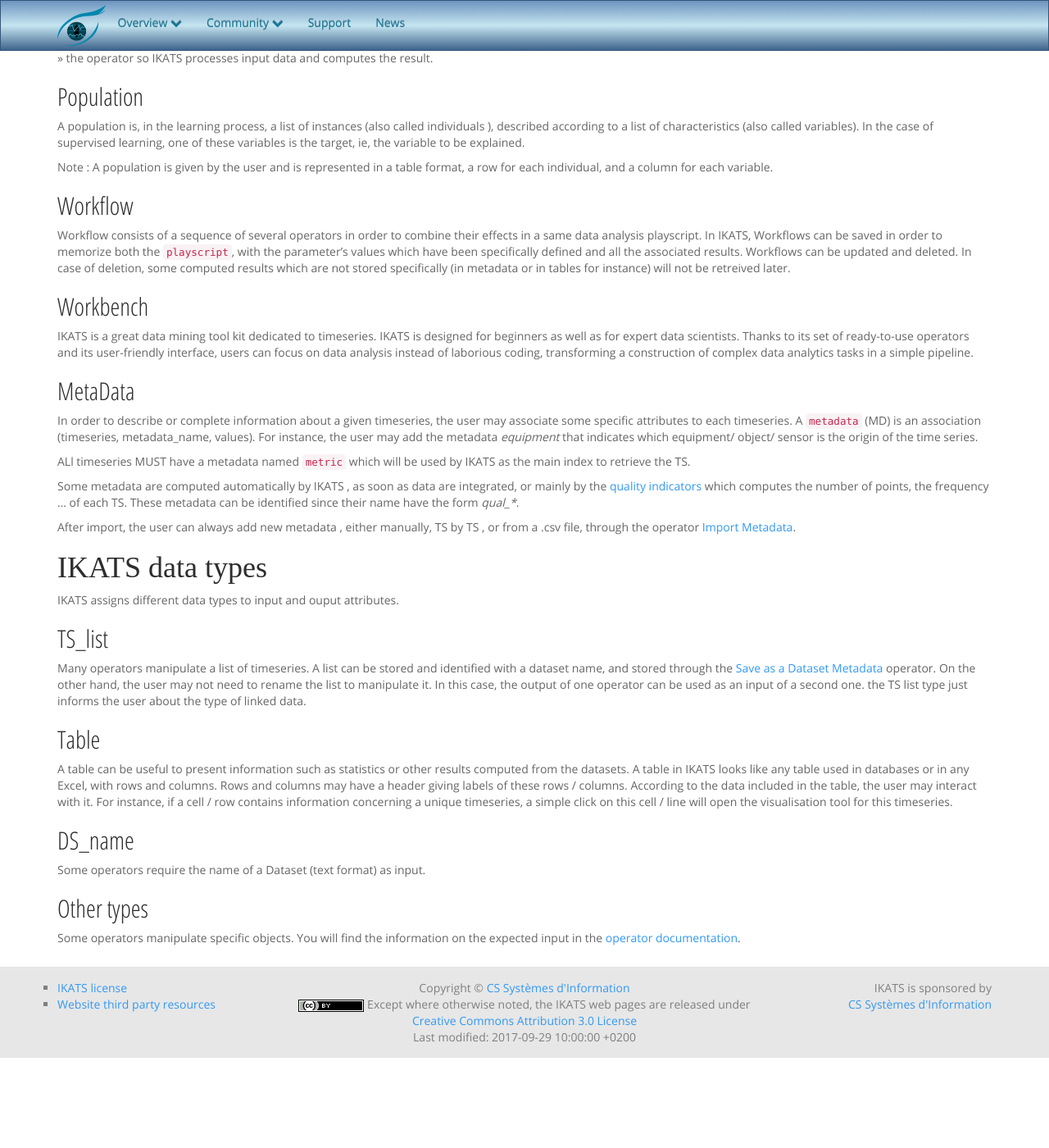
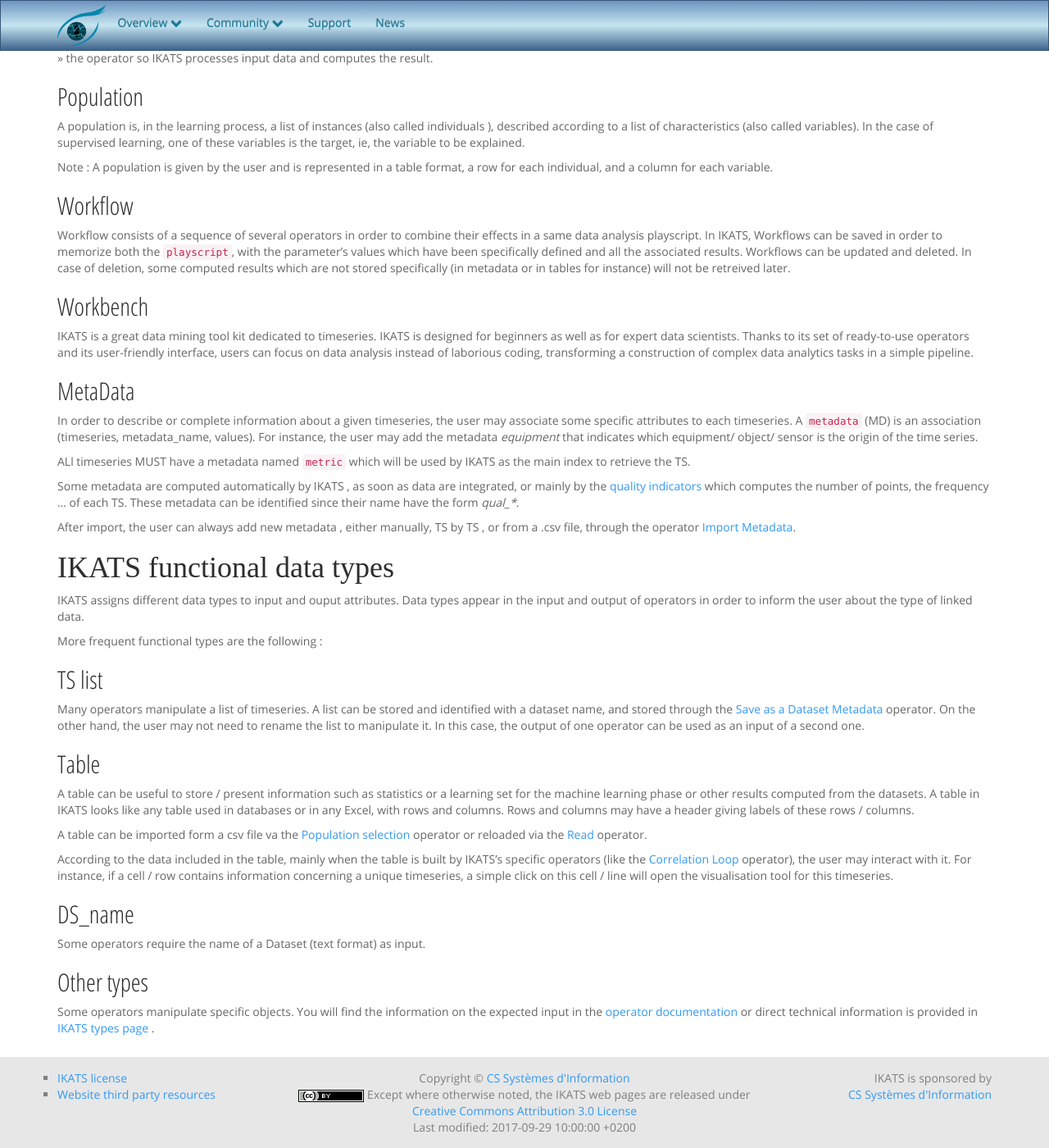
Before and after one commit to IKATS/ikats.github.io, a Jekyll site: the page built from concepts.md, in a window 1280 px wide and 1400 px high, scrolled down 611 px. Shown: the whole window at 82% size. Built offline with Jekyll 4.4.1, drawn with Linux system fonts in a browser that asks for light colours; some web fonts are replaced; before the commit the page ends 1901 px from its top, so only the background shows below that.

Commit message:
correction of the data types part and add a link to github page

```diff
--- a/concepts.md
+++ b/concepts.md
@@ -69,22 +69,28 @@
 
 
 
-IKATS data types
+IKATS functional data types
 ================
 
-IKATS assigns different data types to input and ouput attributes.
+IKATS assigns different data types to input and ouput attributes. Data types appear in the input and output of operators in order to inform the user about the type of linked data.
+
+More frequent functional types are the following :
 
 
-TS_list
+TS list
 -------
-Many operators manipulate a list of timeseries. A list can be stored and identified with a dataset name, and stored through the [Save as a Dataset Metadata](/doc/operators/saveAsDataset.html) operator. On the other hand, the user may not need to rename the list to manipulate it. In this case, the output of one operator can be used as an input of a second one. the TS list type just informs the user about the type of linked data.
+Many operators manipulate a list of timeseries. A list can be stored and identified with a dataset name, and stored through the [Save as a Dataset Metadata](/doc/operators/saveAsDataset.html) operator. On the other hand, the user may not need to rename the list to manipulate it. In this case, the output of one operator can be used as an input of a second one.
 
 
 Table
 ------
-A table can be useful to present information such as statistics or other results computed from the datasets.
-A table in IKATS looks like any table  used in databases or in any Excel, with rows and columns. Rows and columns may have a header giving labels of these rows / columns.
-According to the data included in the table, the user may interact with it. For instance, if a cell / row contains information concerning a unique timeseries, a simple click on this cell / line will open the visualisation tool for this timeseries.
+A table can be useful to store / present information such as statistics or a learning set for the machine learning phase or other results computed from the datasets. A table in IKATS looks like any table  used in databases or in any Excel, with rows and columns. Rows and columns may have a header giving labels of these rows / columns.
+
+
+A table can be imported form a csv file va the [Population selection](/doc/operators/populationSelection.html) operator or reloaded via the [Read](/doc/operators/readtable.html) operator.
+
+
+According to the data included in the table, mainly when the table is built by IKATS's specific operators (like the [Correlation Loop](/doc/operators/correlateTsLoop.html) operator), the user may interact with it. For instance, if a cell / row contains information concerning a unique timeseries, a simple click on this cell / line will open the visualisation tool for this timeseries.
 
 
 DS_name
@@ -100,4 +106,4 @@
 Other types
 --------
 
-Some operators manipulate specific objects. You will find the information on the expected input in the [operator documentation](/operators.html).
+Some operators manipulate specific objects. You will find the information on the expected input in the [operator documentation](/operators.html) or direct technical information is provided in  <a href="https://github.com/IKATS/IKATS/IKATS_types.md">IKATS types page </a>.
```
